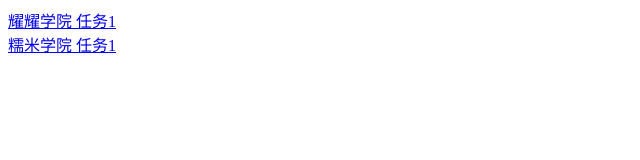
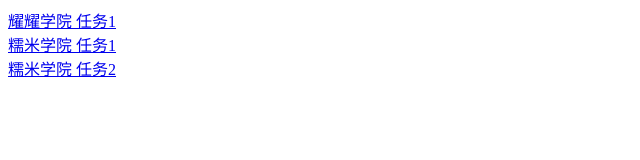
Before and after one commit to Yuffie0929/ife2017, a plain HTML site: page index.html in a window 1280 px wide. Shown: the whole page, without its empty margins (0-640 px from the left). Drawn offline with Linux system fonts and the light colour scheme.

Commit message:
修改主页

```diff
--- a/index.html
+++ b/index.html
@@ -8,5 +8,7 @@
     <a href="yaoyao/demo1/demo1.html">耀耀学院 任务1</a>
     <br>
     <a href="nuomi/demo1/demo1.html">糯米学院 任务1</a>
+    <br>
+    <a href="nuomi/demo2/demo2.html">糯米学院 任务2</a>
 </body>
 </html>
```
